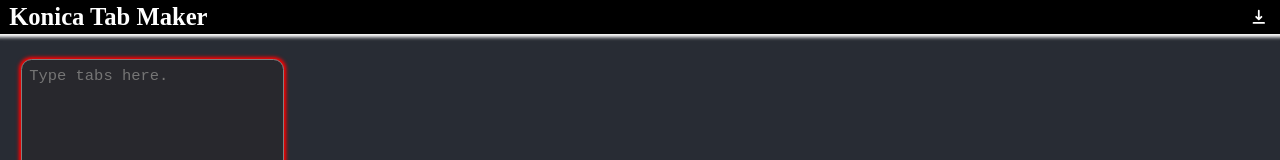
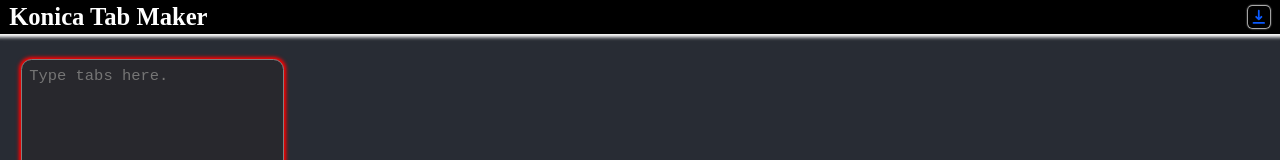
Before and after one commit to peoplestealusernames/konica-minolta-tab-website, a React (Create React App) app: page / in a window 1280 px wide. Shown: the top 160 px of the page. Built offline with nearby package versions, Linux system fonts and the light colour scheme; the HTML template or start-up script is replaced by a standard one.

Commit message:
Restyled download button

```diff
--- a/src/components/TopBar.tsx
+++ b/src/components/TopBar.tsx
@@ -46,14 +46,15 @@ export function TopBar(props: {
             justifyContent: "right",
             right: "1rem",
             fontSize: "2.5rem",
-            color: "white",
         }} >
             <ContextButton
                 style={{
+                    color: "rgb(10,90,255)",
+                    boxShadow: "0 0 .2rem .1rem white",
                     backgroundColor: "black",
                     transition: "background-color 300ms linear",
                 }}
-                hoverStyle={{ color: "#1976d2", backgroundColor: "white" }}
+                hoverStyle={{ color: "rgb(0,80,255)", backgroundColor: "white" }}
                 onMouseDown={() => { setbounce(true); DownloadTabs(props.tabs, props.options) }}
             >
                 <HiDownload style={{
```
